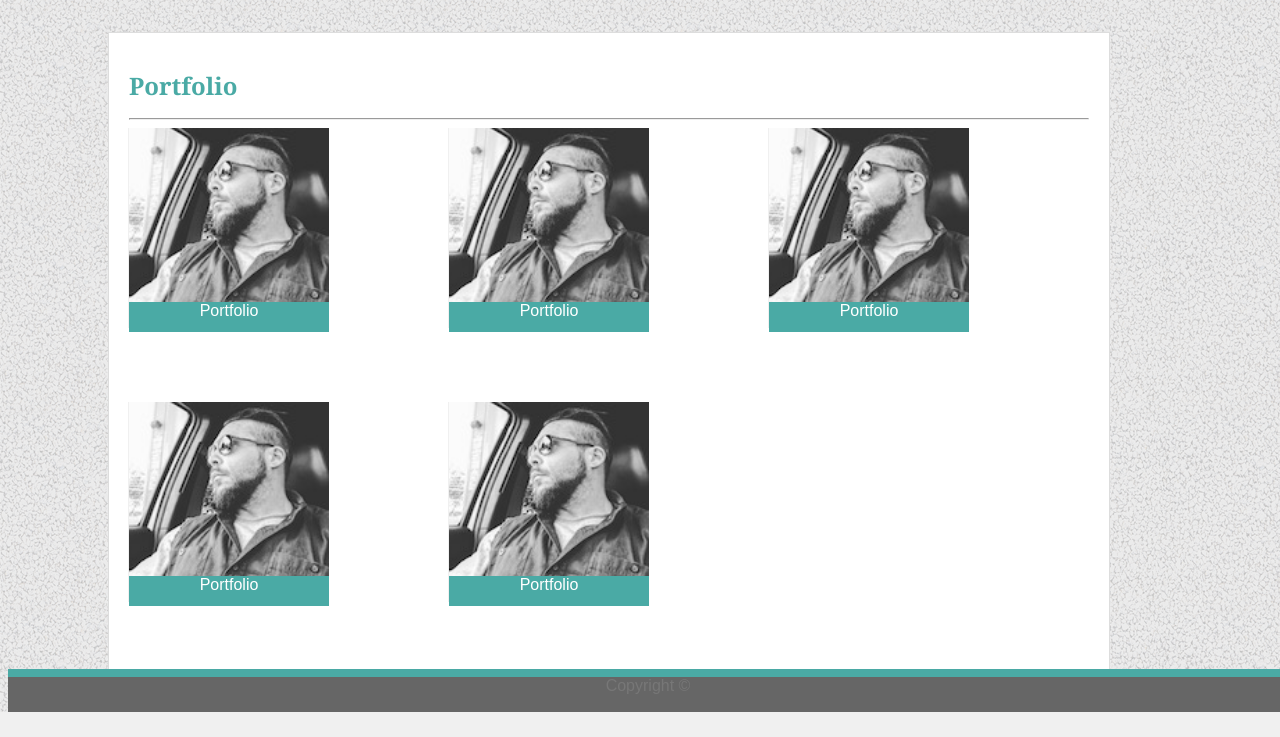
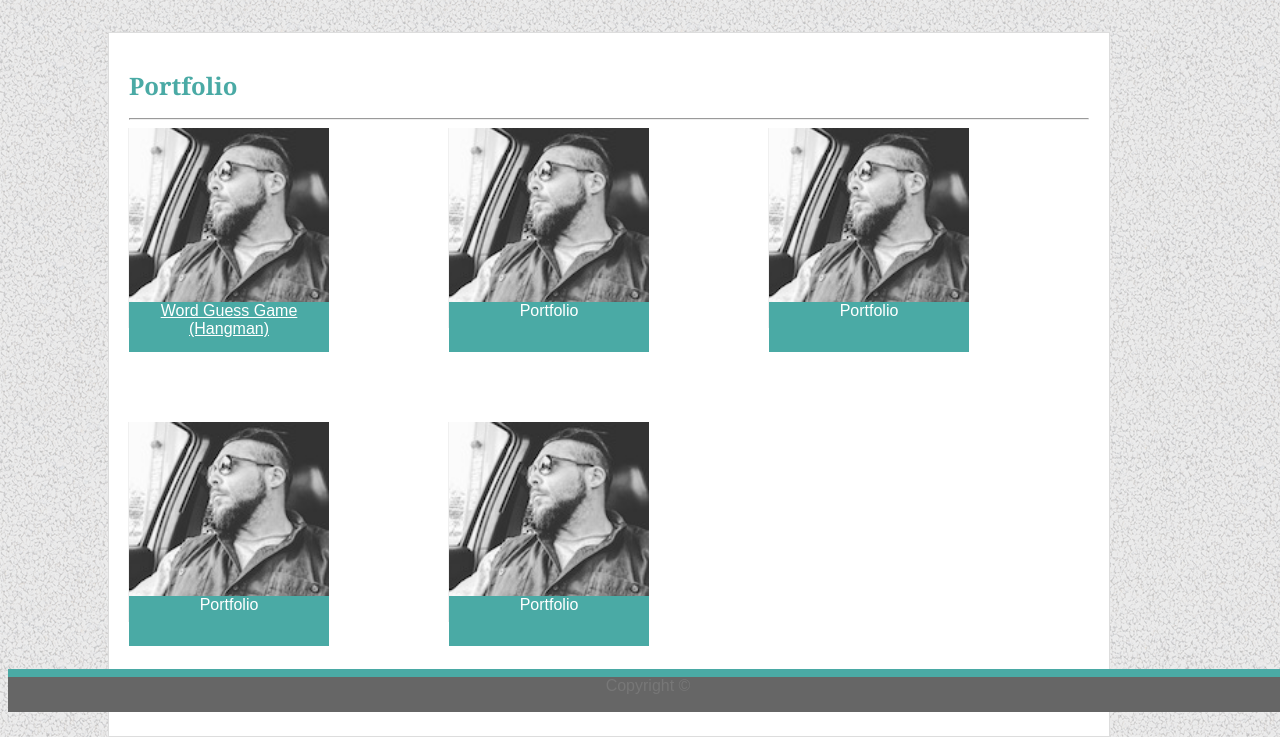
Before and after one commit to runiondd/responsive-portfolio, a plain HTML site: page portfolio.html in a window 1280 px wide. Shown: the part 88-825 px from the top of the page. Before the commit the page ends 800 px from the top, so only its background shows below. Drawn offline with Linux system fonts and the light colour scheme.

Commit message:
Add links from portfolio to hangman

```diff
--- a/assets/css/style.css
+++ b/assets/css/style.css
@@ -25,6 +25,14 @@ a:link  {
 /* visited link */
 a:visited {
     color: #999ca3;
+}
+
+.lableLink a:link {
+    color: white;
+}
+
+.lableLink a:visited {
+    color: white;
 }
 
 .headerTile {
@@ -146,8 +154,12 @@ input[type=submit] {
     background-color: #4aaaa5;
     margin: 20px;
     width: 200px;
-    height: 30px;
+    height: 50px;
     text-align: center;
+    color: white;
+}
+
+.label a {
     color: white;
 }
 
--- a/portfolio.html
+++ b/portfolio.html
@@ -21,7 +21,7 @@
                 <div class="grid-container" style="border: 10px; color: black;">
                     <div class="grid-item">
                         <img  src="assets/images/avatar.jpg" alt="avatar"/>
-                        <div class="label">Portfolio  </div>
+                        <div class="label"><a href="https://runiondd.github.io/word-guess-game/" target="top"> Word Guess Game (Hangman)</a></div>
                     </div>
                     <div class="grid-item">
                         <img  src="assets/images/avatar.jpg" alt="avatar"/>
```
